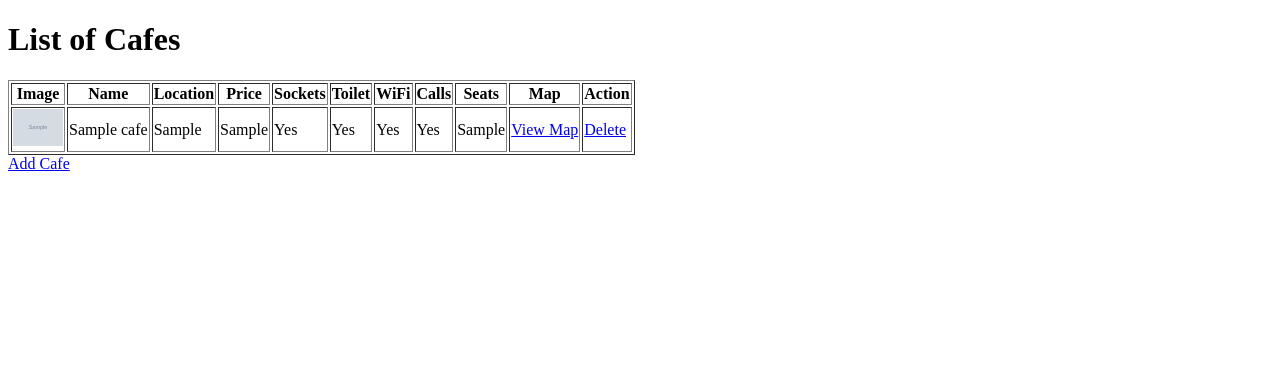
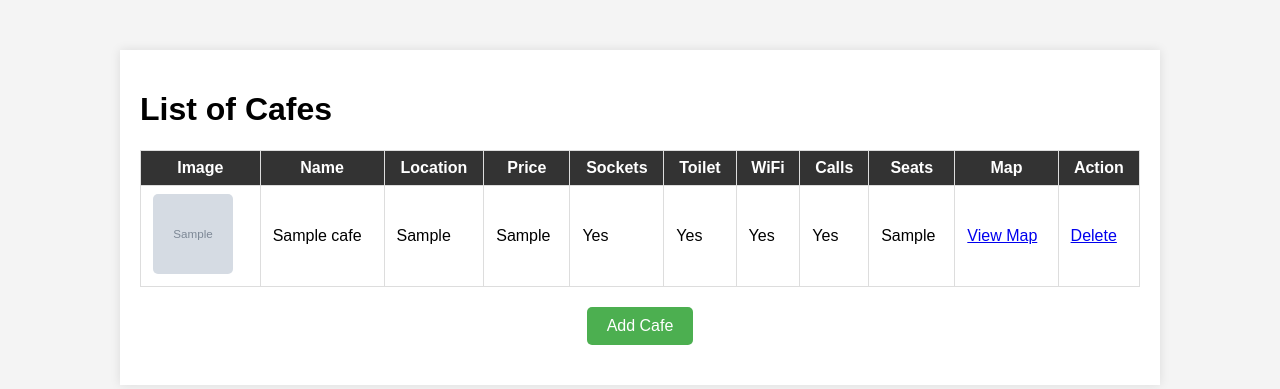
Before and after one commit to MariosAvraam/cafe-and-wifi-website, a Flask app: page / in a window 1280 px wide. Shown: the top 389 px of the page. Run offline with Flask 3, Linux system fonts and the light colour scheme; tables that the repository leaves empty hold one stand-in row (values such as "Sample post"); grey boxes marked "Sample" are stand-in pictures.

Commit message:
Add styling to the index page.

```diff
--- a/templates/index.html
+++ b/templates/index.html
@@ -1,13 +1,91 @@
 <!DOCTYPE html>
 <html>
+
 <head>
   <title>Cafes</title>
+  <style>
+    /* General styles */
+    body {
+      font-family: Arial, sans-serif;
+      background-color: #f4f4f4;
+      margin: 0;
+      padding: 0;
+    }
+
+    /* Center the main content */
+    .container {
+      max-width: 1000px;
+      margin: 50px auto;
+      background-color: #fff;
+      padding: 20px;
+      box-shadow: 0 0 10px rgba(0, 0, 0, 0.1);
+    }
+
+    /* Table styles */
+    table {
+      width: 100%;
+      border-collapse: collapse;
+    }
+
+    th,
+    td {
+      border: 1px solid #ddd;
+      padding: 8px 12px;
+    }
+
+    th {
+      background-color: #333;
+      color: #fff;
+    }
+
+    tr:nth-child(even) {
+      background-color: #f2f2f2;
+    }
+
+    /* Image styles */
+    img {
+      margin-right: 5px;
+    }
+
+    .cafe-img {
+      margin-right: 5px;
+      width: 80px;
+      /* Set desired width */
+      height: 80px;
+      /* Set desired height */
+      object-fit: cover;
+      /* Ensures image covers the area without distortion */
+      border-radius: 5px;
+      /* Optional: adds rounded corners to images */
+    }
+
+    .button {
+      display: inline-block;
+      background-color: #4CAF50;
+      /* Green color */
+      color: #fff;
+      padding: 10px 20px;
+      margin: 20px 0;
+      border: none;
+      cursor: pointer;
+      text-decoration: none;
+      border-radius: 5px;
+      text-align: center;
+    }
+
+    .button:hover {
+      background-color: #45a049;
+      /* Slightly darker green on hover */
+    }
+  </style>
 </head>
+
 <body>
+  <div class="container">
     <h1>List of Cafes</h1>
 
     <!-- Table to display cafes -->
-    <table border="1">
+    <table>
       <!-- Table header -->
       <thead>
         <tr>
@@ -28,15 +106,31 @@
       <tbody>
         {% for cafe in cafes %}
         <tr>
-                    <td><img src="{{ cafe.img_url }}" alt="{{ cafe.name }}" width="50"></td>
-                    <td>{{ cafe.name }}</td>
-                    <td>{{ cafe.location }}</td>
-                    <td>{{ cafe.coffee_price }}</td>
-                    <td>{{ "Yes" if cafe.has_sockets else "No" }}</td>
-                    <td>{{ "Yes" if cafe.has_toilet else "No" }}</td>
-                    <td>{{ "Yes" if cafe.has_wifi else "No" }}</td>
-                    <td>{{ "Yes" if cafe.can_take_calls else "No" }}</td>
-                    <td>{{ cafe.seats }}</td>
+          <td><img src="{{ cafe.img_url }}" alt="{{ cafe.name }}" class="cafe-img" width="50"></td>
+          <td>
+            {{ cafe.name }}
+          </td>
+          <td>
+            {{ cafe.location }}
+          </td>
+          <td>
+            {{ cafe.coffee_price }}
+          </td>
+          <td>
+            {{ "Yes" if cafe.has_sockets else "No" }}
+          </td>
+          <td>
+            {{ "Yes" if cafe.has_toilet else "No" }}
+          </td>
+          <td>
+            {{ "Yes" if cafe.has_wifi else "No" }}
+          </td>
+          <td>
+            {{ "Yes" if cafe.can_take_calls else "No" }}
+          </td>
+          <td>
+            {{ cafe.seats }}
+          </td>
           <td><a href="{{ cafe.map_url }}" target="_blank">View Map</a></td>
           <td><a href="{{ url_for('delete_cafe', cafe_id=cafe.id) }}">Delete</a></td>
         </tr>
@@ -44,7 +138,11 @@
       </tbody>
     </table>
 
-    <!-- Link to add new cafe -->
-    <a href="{{ url_for('add_cafe') }}">Add Cafe</a>
+    <!-- Centered "Add Cafe" button -->
+    <div style="text-align: center;">
+      <a href="{{ url_for('add_cafe') }}" class="button">Add Cafe</a>
+    </div>
+  </div>
 </body>
+
 </html>
```
Lines whose indentation alone changed are shown as unchanged.
